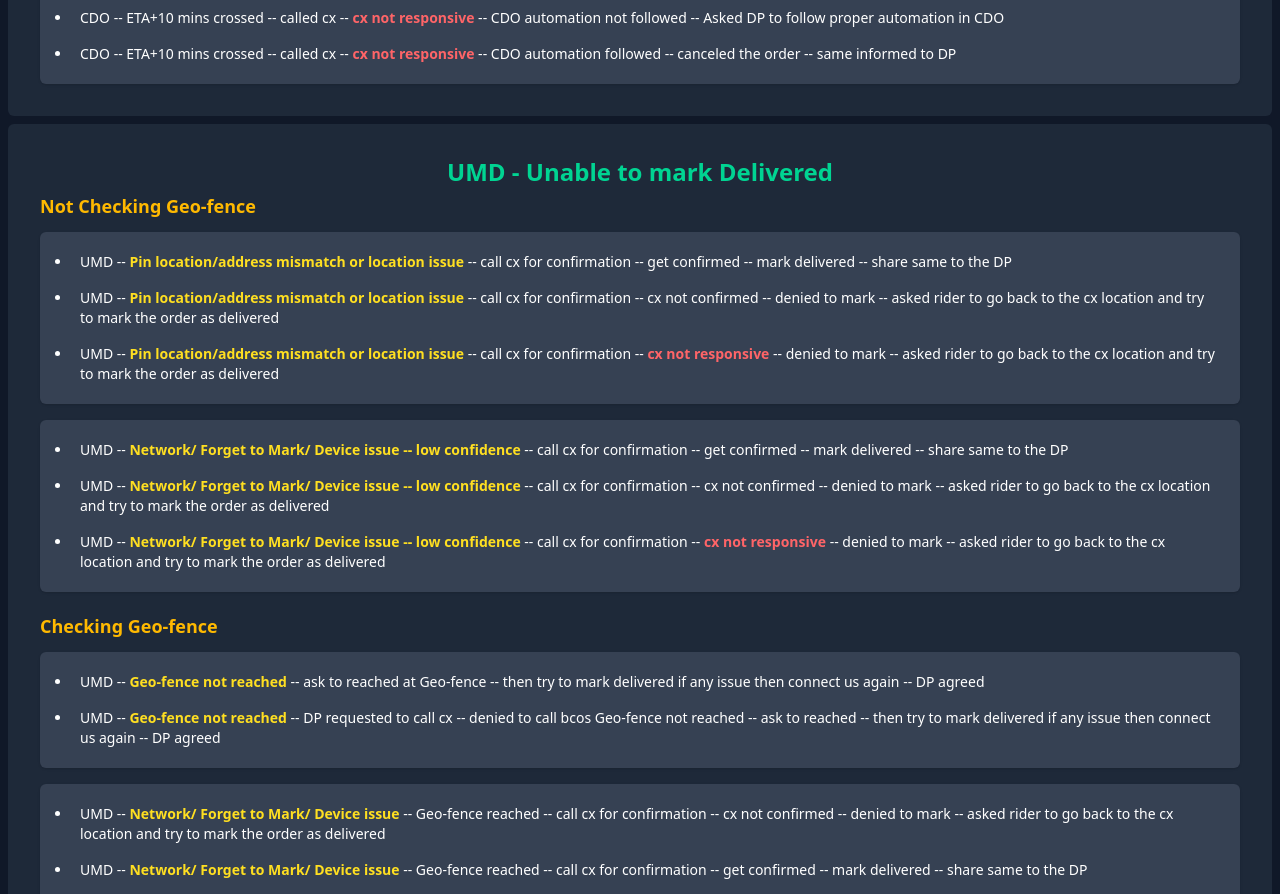
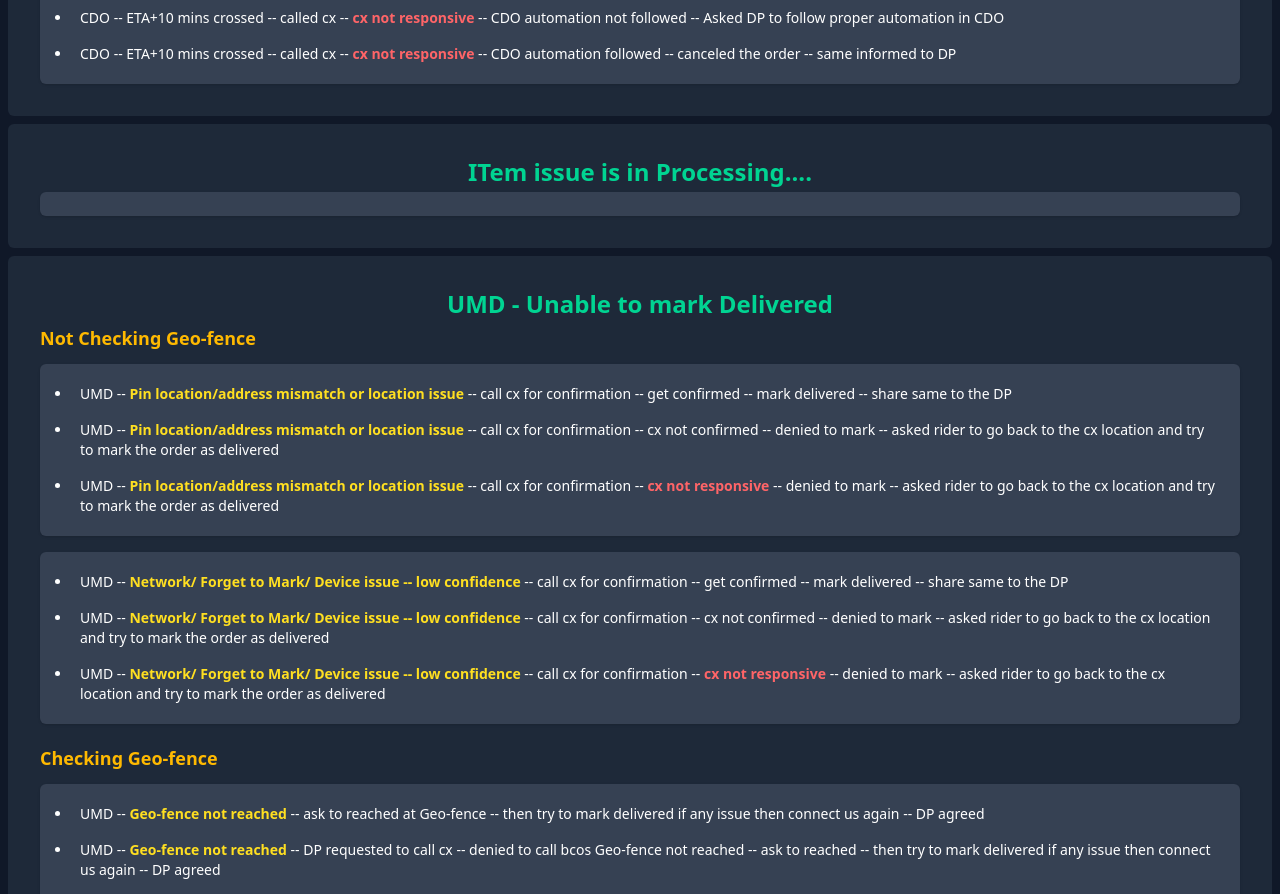
Before and after one commit to Code-with-Sahani/Blinket-DP, a React (Vite) app: page / in a window 1280 px wide. Shown: the part 4300-5194 px from the top of the page. Built offline with nearby package versions, Linux system fonts and the light colour scheme.

Commit message:
Update App.jsx

```diff
--- a/src/App.jsx
+++ b/src/App.jsx
@@ -9,6 +9,7 @@ import BuddyRider from './Components/BuddyRider'
 import DP_Not_Answer from './Components/DP_Not_Answer'
 import OTP from './Components/OTP'
 import Return_Replacement from './Components/Return_Replacement'
+import Item_Issue_At_Store from './Components/Item_Issue_At_Store'
 
 const App = () => {
   return (
@@ -18,6 +19,7 @@ const App = () => {
       <AddressIssue/>
       <CNR/>
       <CDO/>
+      <Item_Issue_At_Store/>
       <UMD/>
       <OTP/>
       <UD_SOS/>
```
